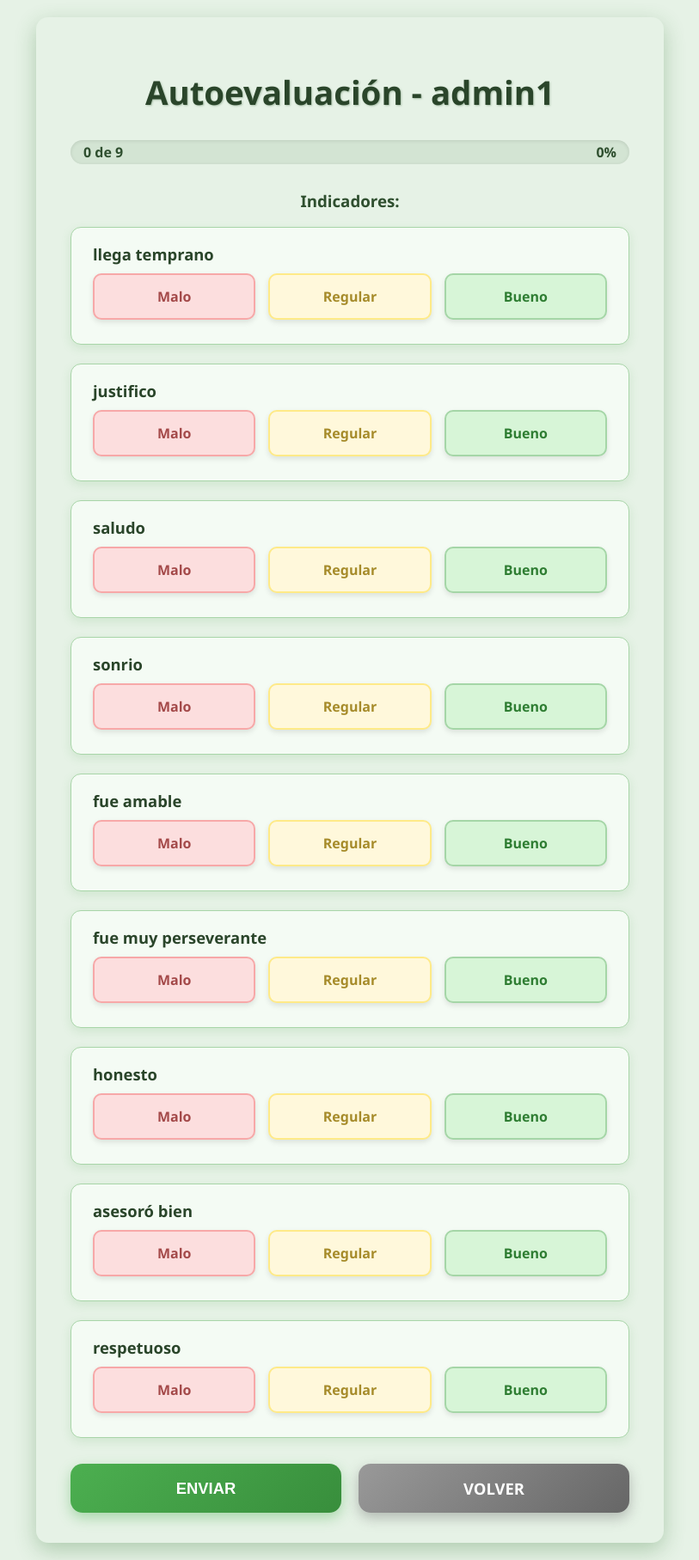
After one commit to alexandersuclupe/Proyecto_Dino_ver2, a Django app: page /autoevaluacion/ in a window 1280 px wide. The commit adds this page. Shown: the whole page at 86% size, without its empty margins (233-1046 px from the left). Run offline with Django 5.2, Linux system fonts and the light colour scheme; a user stored in the database is signed in; data comes from the database, SQL or seed files in the repository; both versions use the stored data as it was after the commit.

Commit message:
autoevaluacion

```diff
--- a/core/forms.py
+++ b/core/forms.py
@@ -1,5 +1,5 @@
 from django import forms
-from .models import Cliente  # Asegúrate de tener este modelo
+from .models import AutoevaluacionTrabajador, Cliente, Indicador, RespuestaAutoevaluacionTrabajador  # Asegúrate de tener este modelo
 from django.contrib.auth import get_user_model
 User = get_user_model()
 
@@ -83,3 +83,54 @@ class EvaluacionTrabajadorForm(forms.Form):
                     max_value=getattr(indicador, 'puntaje_maximo', 10),  # ejemplo, que tengas ese atributo
                     required=True,
                 )
+
+class AutoevaluacionTrabajadorForm(forms.ModelForm):
+    class Meta:
+        model = AutoevaluacionTrabajador
+        fields = ['trabajador']
+
+class RespuestaAutoevaluacionForm(forms.ModelForm):
+    class Meta:
+        model = RespuestaAutoevaluacionTrabajador
+        fields = '__all__'
+
+    def __init__(self, *args, **kwargs):
+        super().__init__(*args, **kwargs)
+        # Indicador no editable
+        self.fields['indicador'].disabled = True
+        # Puntaje visible pero no editable
+        self.fields['puntaje'].disabled = True
+
+    def clean(self):
+        cleaned_data = super().clean()
+        valoracion = cleaned_data.get('valoracion')
+
+        # Mapea la valoración al puntaje correcto
+        puntaje_map = {
+            'Malo': 1,
+            'Regular': 3,
+            'Bueno': 5,
+        }
+        cleaned_data['puntaje'] = puntaje_map.get(valoracion, 0)
+        return cleaned_data
+
+class AutoevaluacionForm(forms.Form):
+    def __init__(self, indicadores, *args, **kwargs):
+        super().__init__(*args, **kwargs)
+        for indicador in indicadores:
+            self.fields[f'indicador_{indicador.id}'] = forms.ChoiceField(
+                choices=[
+                    ('Malo', 'Malo'),
+                    ('Regular', 'Regular'),
+                    ('Bueno', 'Bueno'),
+                ],
+                widget=forms.RadioSelect,
+                label=indicador.nombre
+            )
+
+RespuestaAutoevaluacionFormSet = forms.modelformset_factory(
+    RespuestaAutoevaluacionTrabajador,
+    form=RespuestaAutoevaluacionForm,  # tu form personalizado para cada respuesta
+    extra=0,  # o el número de formularios extra que quieras
+    can_delete=False,
+)
--- a/core/views.py
+++ b/core/views.py
@@ -1,6 +1,6 @@
 from django.shortcuts import render, get_object_or_404, redirect
-from .models import Venta, Usuario, Cliente, EvaluacionVenta, EvaluacionTrabajador, Criterio, RespuestaEvaluacionTrabajador, Rol, RespuestaEvaluacionVenta, Indicador
-from .forms import RespuestaForm
+from .models import AutoevaluacionTrabajador, RespuestaAutoevaluacionTrabajador, Venta, Usuario, Cliente, EvaluacionVenta, EvaluacionTrabajador, Criterio, RespuestaEvaluacionTrabajador, Rol, RespuestaEvaluacionVenta, Indicador
+from .forms import AutoevaluacionForm, AutoevaluacionTrabajadorForm, RespuestaAutoevaluacionFormSet, RespuestaForm
 from django.shortcuts import render, redirect
 from django.contrib.auth import authenticate, login
 from django.contrib import messages
@@ -8,6 +8,7 @@ from .forms import RegistroClienteForm, EvaluacionVentaForm, EvaluacionTrabajado
 from django.contrib.auth.decorators import login_required
 from django.db.models import Avg
 from django.core.paginator import Paginator
+from django.contrib.auth.models import User
 
 
 
@@ -427,3 +428,110 @@ def guardar_evaluacion(request, evaluacion_id):
         return redirect('mostrar_evaluaciones')
 
     return render(request, 'evaluacion_trabajador_form.html', {'evaluacion': evaluacion})
+
+def crear_autoevaluacion(request):
+
+    indicadores = Indicador.objects.all()
+
+    if request.method == 'POST':
+        form = AutoevaluacionTrabajadorForm(request.POST)
+        formset = RespuestaAutoevaluacionFormSet(request.POST, queryset=None)
+        if form.is_valid() and formset.is_valid():
+            autoevaluacion = form.save(commit=False)
+            autoevaluacion.evaluador = request.user
+            autoevaluacion.save()
+            for form_indicador in formset:
+                respuesta = form_indicador.save(commit=False)
+                respuesta.autoevaluacion = autoevaluacion
+                respuesta.save()
+            return redirect('lista_autoevaluaciones')
+    else:
+        form = AutoevaluacionTrabajadorForm()
+        formset = RespuestaAutoevaluacionFormSet(queryset=None)
+
+    return render(request, 'crear_autoevaluacion.html', {
+        'form': form,
+        'formset': formset,
+        'indicadores': indicadores
+    })
+def lista_autoevaluaciones(request):
+    autoevaluaciones = AutoevaluacionTrabajador.objects.all()
+    return render(request, 'lista_autoevaluaciones.html', {'autoevaluaciones': autoevaluaciones})
+
+
+@login_required
+def realizar_autoevaluacion(request):
+    indicadores = Indicador.objects.all()
+
+    if request.method == 'POST':
+        form = AutoevaluacionForm(indicadores, request.POST)
+        if form.is_valid():
+            evaluacion = AutoevaluacionTrabajador.objects.create(
+                trabajador=request.user
+            )
+            puntaje_map = {
+                'Malo': 1,
+                'Regular': 3,
+                'Bueno': 5,
+            }
+            for key, valoracion in form.cleaned_data.items():
+                indicador_id = int(key.replace('indicador_', ''))
+                valoracion_normalizada = valoracion.strip().capitalize()
+                puntaje = puntaje_map.get(valoracion_normalizada, 0)
+                RespuestaAutoevaluacionTrabajador.objects.create(
+                    autoevaluacion=evaluacion,
+                    indicador_id=indicador_id,
+                    valoracion=valoracion_normalizada,
+                    puntaje=puntaje
+                )
+            return redirect('evaluacion_exitosa')
+    else:
+        form = AutoevaluacionForm(indicadores)
+
+    return render(request, 'realizar_autoevaluacion.html', {
+        'form': form,
+        'trabajador': request.user,
+        'indicadores': indicadores,
+        'titulo': f'Autoevaluación - {request.user.get_full_name() or request.user.username}'
+    })
+
+def guardar_autoevaluacion(request):
+    if request.method == 'POST':
+        trabajador = request.user
+        autoeval = AutoevaluacionTrabajador.objects.create(trabajador=trabajador)
+
+        for key, valoracion in request.POST.items():
+            if key.startswith('indicador_'):
+                indicador_id = int(key.split('_')[1])
+                respuesta = RespuestaAutoevaluacionTrabajador(
+                    autoevaluacion=autoeval,
+                    indicador_id=indicador_id,
+                    valoracion=valoracion
+                )
+                respuesta.save()  # Importantísimo para que se calcule el puntaje automáticamente
+
+
+def evaluacion_exitosa(request):
+    return render(request, 'evaluacion_exitosa.html')
+
+@login_required
+def autoevaluacion_view(request):
+    trabajador = request.user
+
+    print(f"Usuario: {trabajador} - Rol: {getattr(trabajador, 'rol', 'No tiene rol')}")
+    indicadores = Indicador.objects.all()
+    print(f"Indicadores encontrados: {indicadores.count()}")
+
+    # Opcionalmente comentar el filtro de rol para pruebas:
+    # if not trabajador.is_authenticated or trabajador.rol != 'trabajador':
+    #     messages.error(request, "No tienes permiso para acceder a esta página.")
+    #     return redirect('pagina_inicio')
+
+    if request.method == 'POST':
+        # tu lógica para guardar respuestas aquí
+        pass
+
+    return render(request, 'realizar_autoevaluacion.html', {
+        'trabajador': trabajador,
+        'indicadores': indicadores,
+    })
--- /dev/null
+++ b/templates/realizar_autoevaluacion.html
@@ -0,0 +1,321 @@
+<!DOCTYPE html>
+<html lang="es">
+
+<head>
+    <meta charset="UTF-8" />
+    <title>Autoevaluación - {{ trabajador.get_full_name|default:trabajador.username }}</title>
+    <style>
+        /* Fuentes y reset básico */
+        body {
+            font-family: 'Segoe UI', Tahoma, Geneva, Verdana, sans-serif;
+            background: #e6f2e6;
+            margin: 0;
+            padding: 20px;
+            display: flex;
+            justify-content: center;
+            align-items: center;
+            min-height: 100vh;
+            color: #2f4f2f;
+        }
+
+        .container {
+            background: #e6f2e6; /* Cambiado de blanco a verde claro para mantener el color */
+            border-radius: 14px;
+            box-shadow: 0 8px 25px rgba(46, 117, 46, 0.3);
+            max-width: 650px;
+            width: 100%;
+            padding: 35px 40px;
+            text-align: center;
+            transition: box-shadow 0.3s ease;
+        }
+
+        .container:hover {
+            box-shadow: 0 12px 40px rgba(46, 117, 46, 0.45);
+        }
+
+        h1 {
+            margin-bottom: 30px;
+            font-weight: 700;
+            font-size: 2.4rem;
+            color: #2a452a;
+            text-shadow: 1px 1px 2px rgba(107, 142, 107, 0.5);
+        }
+
+        /* Barra de progreso */
+        .progress-container {
+            position: relative;
+            background: #d3e4d3;
+            border-radius: 25px;
+            height: 28px;
+            margin-bottom: 30px;
+            box-shadow: inset 0 1px 4px rgba(0, 0, 0, 0.1);
+            user-select: none;
+        }
+
+        .progress-bar {
+            height: 100%;
+            width: 0%;
+            background: linear-gradient(90deg, #4caf50 0%, #81c784 100%);
+            border-radius: 25px;
+            box-shadow: 0 0 10px #4caf50aa;
+            transition: width 0.4s ease;
+        }
+
+        .progress-left-text,
+        .progress-right-text {
+            position: absolute;
+            top: 50%;
+            transform: translateY(-50%);
+            font-weight: 600;
+            font-size: 1rem;
+            color: #2f4f2f;
+            user-select: none;
+        }
+
+        .progress-left-text {
+            left: 15px;
+        }
+
+        .progress-right-text {
+            right: 15px;
+        }
+
+        /* Indicadores */
+        .indicador-block {
+            border: 1px solid #a8d5a8;
+            padding: 18px 25px;
+            margin-bottom: 22px;
+            border-radius: 12px;
+            background: #f4fbf4;
+            box-shadow: 0 4px 12px rgba(72, 160, 72, 0.15);
+            text-align: left;
+        }
+
+        .indicador-block label {
+            font-weight: 700;
+            font-size: 1.15rem;
+            color: #2a452a;
+            margin-bottom: 10px;
+            display: block;
+        }
+
+        .radio-group {
+            display: flex;
+            justify-content: space-between;
+            gap: 15px;
+        }
+
+        .radio-group input[type="radio"] {
+            display: none;
+        }
+
+        .radio-group label {
+            flex: 1;
+            cursor: pointer;
+            border-radius: 10px;
+            padding: 14px 0;
+            font-weight: 700;
+            font-size: 1rem;
+            text-align: center;
+            user-select: none;
+            border: 2.5px solid transparent;
+            transition: all 0.3s ease;
+            box-shadow: 0 3px 6px rgba(0, 0, 0, 0.1);
+        }
+
+        /* Colores para estados */
+        .radio-group label.malo {
+            background-color: #fcdede;
+            color: #a44a4a;
+            border-color: #f7a8a8;
+        }
+
+        .radio-group label.regular {
+            background-color: #fff8db;
+            color: #a68b2a;
+            border-color: #ffea88;
+        }
+
+        .radio-group label.bueno {
+            background-color: #d7f5d7;
+            color: #2e7d32;
+            border-color: #a5d6a7;
+        }
+
+        /* Estado seleccionado */
+        .radio-group input[type="radio"]:checked + label {
+            box-shadow: 0 0 16px 3px #4caf50;
+            border-color: #4caf50;
+            transform: scale(1.1);
+            font-weight: 800;
+            color: inherit; /* <- Aquí está el cambio */
+            transition: all 0.3s ease;
+        }
+
+        /* Hover - más sobresalido */
+        .radio-group label:hover {
+            opacity: 1;
+            box-shadow: 0 6px 12px rgba(0, 0, 0, 0.25);
+            transform: scale(1.12);
+            color: #fff !important;
+            transition: background-color 0.3s ease, transform 0.3s ease, box-shadow 0.3s ease, color 0.3s ease;
+        }
+
+        .radio-group label.malo:hover {
+            background-color: #d9534f; /* rojo intenso */
+            border-color: #d43f3a;
+        }
+
+        .radio-group label.regular:hover {
+            background-color: #f0ad4e; /* naranja intenso */
+            border-color: #ec971f;
+        }
+
+        .radio-group label.bueno:hover {
+            background-color: #5cb85c; /* verde intenso */
+            border-color: #4cae4c;
+        }
+
+        /* Botones */
+        .button-group {
+            display: flex;
+            gap: 20px;
+            margin-top: 30px;
+        }
+
+        button[type="submit"],
+        .back-button {
+            flex: 1;
+            padding: 16px 0;
+            border-radius: 14px;
+            font-size: 1.15rem;
+            font-weight: 700;
+            cursor: pointer;
+            text-transform: uppercase;
+            text-align: center;
+            transition: all 0.3s ease;
+            box-shadow: 0 6px 15px rgba(76, 175, 80, 0.4);
+            user-select: none;
+            border: none;
+            color: white;
+        }
+
+        button[type="submit"] {
+            background: linear-gradient(135deg, #4caf50, #388e3c);
+        }
+
+        button[type="submit"]:hover {
+            background: linear-gradient(135deg, #388e3c, #2e7d32);
+            box-shadow: 0 8px 18px rgba(56, 142, 60, 0.7);
+            transform: scale(1.05);
+        }
+
+        .back-button {
+            background: linear-gradient(135deg, #999999, #666666);
+            box-shadow: 0 6px 15px rgba(100, 100, 100, 0.4);
+            text-decoration: none;
+            display: flex;
+            justify-content: center;
+            align-items: center;
+        }
+
+        .back-button:hover {
+            background: linear-gradient(135deg, #666666, #444444);
+            box-shadow: 0 8px 18px rgba(68, 68, 68, 0.7);
+            transform: scale(1.05);
+        }
+
+        .no-indicadores {
+            color: #b71c1c;
+            font-weight: 700;
+            font-size: 1.1rem;
+            margin-bottom: 25px;
+        }
+    </style>
+</head>
+
+<body>
+    <div class="container">
+        <h1>Autoevaluación - {{ trabajador.get_full_name|default:trabajador.username }}</h1>
+
+        <!-- Contenedor progreso con textos -->
+        <div class="progress-container" aria-label="Progreso de la autoevaluación">
+            <span class="progress-left-text" id="progress-text"></span>
+            <div class="progress-bar" id="progress-bar"></div>
+            <span class="progress-right-text" id="progress-percent"></span>
+        </div>
+
+        <form method="post" id="autoform">
+            {% csrf_token %}
+
+            <h3>Indicadores:</h3>
+            {% if indicadores %}
+            {% for indicador in indicadores %}
+            <div class="indicador-block">
+                <label>{{ indicador.nombre }}</label>
+                <div class="radio-group">
+                    <input type="radio" id="malo_{{ indicador.id }}" name="indicador_{{ indicador.id }}" value="Malo"
+                        required />
+                    <label for="malo_{{ indicador.id }}" class="malo">Malo</label>
+
+                    <input type="radio" id="regular_{{ indicador.id }}" name="indicador_{{ indicador.id }}"
+                        value="Regular" required />
+                    <label for="regular_{{ indicador.id }}" class="regular">Regular</label>
+
+                    <input type="radio" id="bueno_{{ indicador.id }}" name="indicador_{{ indicador.id }}" value="Bueno"
+                        required />
+                    <label for="bueno_{{ indicador.id }}" class="bueno">Bueno</label>
+                </div>
+            </div>
+            {% endfor %}
+            {% else %}
+            <div class="no-indicadores">No hay indicadores disponibles.</div>
+            {% endif %}
+
+            <div class="button-group">
+                <button type="submit">Enviar</button>
+                <a href="{% url 'admin_dashboard' %}" class="back-button">Volver</a>
+            </div>
+        </form>
+    </div>
+
+    <script>
+        (() => {
+            const form = document.getElementById('autoform');
+            const progressBar = document.getElementById('progress-bar');
+            const progressText = document.getElementById('progress-text');
+            const progressPercent = document.getElementById('progress-percent');
+            const radioGroups = form.querySelectorAll('.radio-group');
+
+            const totalIndicators = radioGroups.length;
+
+            function updateProgress() {
+                let answeredCount = 0;
+                radioGroups.forEach(group => {
+                    const checked = group.querySelector('input[type="radio"]:checked');
+                    if (checked) {
+                        answeredCount++;
+                    }
+                });
+
+                const percent = Math.round((answeredCount / totalIndicators) * 100);
+
+                progressBar.style.width = percent + '%';
+
+                progressText.textContent = `${answeredCount} de ${totalIndicators}`;
+                progressPercent.textContent = `${percent}%`;
+            }
+
+            radioGroups.forEach(group => {
+                const radios = group.querySelectorAll('input[type="radio"]');
+                radios.forEach(radio => {
+                    radio.addEventListener('change', updateProgress);
+                });
+            });
+
+            updateProgress();
+        })();
+    </script>
+</body>
+
+</html>
--- a/ventas/urls.py
+++ b/ventas/urls.py
@@ -34,6 +34,10 @@ urlpatterns = [
     path('', views.index, name='index'),
     path('login/', views.login_view, name='login'),
     path('registrar/', views.registro_cliente, name='registro_cliente'),
+    path('autoevaluacion/nueva/', views.crear_autoevaluacion, name='crear_autoevaluacion'),
+    path('autoevaluacion/lista/', views.lista_autoevaluaciones, name='lista_autoevaluaciones'),
+    path('autoevaluacion/', views.realizar_autoevaluacion, name='realizar_autoevaluacion'),
+    path('evaluacion_exitosa/', views.evaluacion_exitosa, name='evaluacion_exitosa'),
 
     path('cliente/dashboard/', views.cliente_dashboard, name='cliente_panel'),
     path('evaluar_cliente/<int:venta_id>/', views.evaluar_venta, name='evaluar_venta'),
```
Also changed, not shown: core/admin.py (+40 -6 lines), core/models.py (+65 -1 lines), templates/admin_panel.html (+7 -2 lines), templates/detalle_trabajador.html (added, +13 -0 lines), templates/evaluacion_exitosa.html (added, +82 -0 lines), core/migrations/0005_autoevaluaciontrabajador_and_more.py (added), core/migrations/0006_alter_respuestaautoevaluaciontrabajador_puntaje.py (added), core/migrations/0007_puntajeindicador.py (added), core/migrations/0008_remove_puntajeindicador_puntaje_excellent_and_more.py (added), core/migrations/0009_remove_autoevaluaciontrabajador_evaluador_and_more.py (added), core/migrations/0010_respuestaautoevaluaciontrabajador_valoracion_and_more.py (added), db.sqlite3, templates/crear_autoevaluacion.html (added), ventas/settings.py (line endings or trailing spaces).
